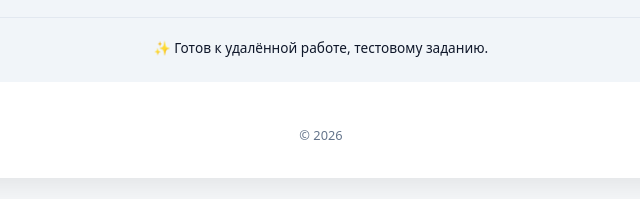
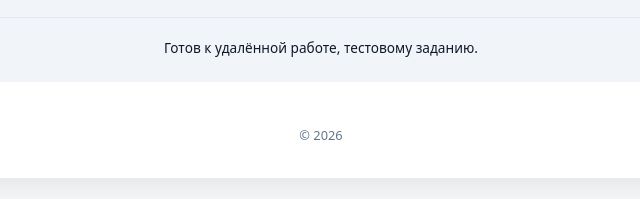
Before and after one commit to SergeiGoltsev/promo-site, a plain HTML site: page index.html in a window 1280 px wide. Shown: the part 2295-2494 px from the top of the page, 319-959 px from the left. Drawn offline with Linux system fonts and the light colour scheme.

Commit message:
Add files via upload

```diff
--- a/index.html
+++ b/index.html
@@ -168,7 +168,7 @@
 
             </div>
             <hr>
-            <div style="font-size: 0.85rem;">✨ Готов к&nbsp;удалённой работе, тестовому заданию.</div>
+            <div style="font-size: 0.85rem;">Готов к&nbsp;удалённой работе, тестовому заданию.</div>
         </div>
     </div>
 
```
